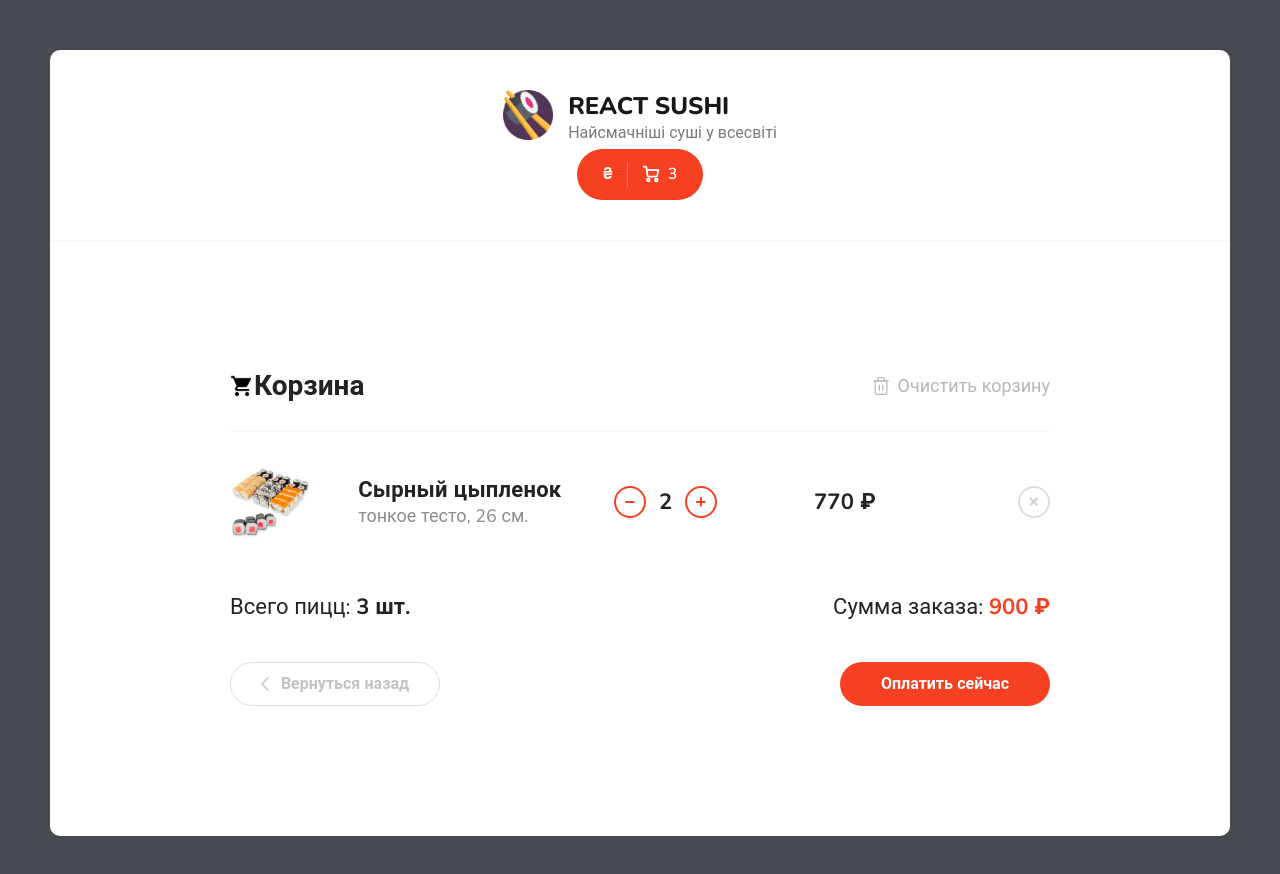
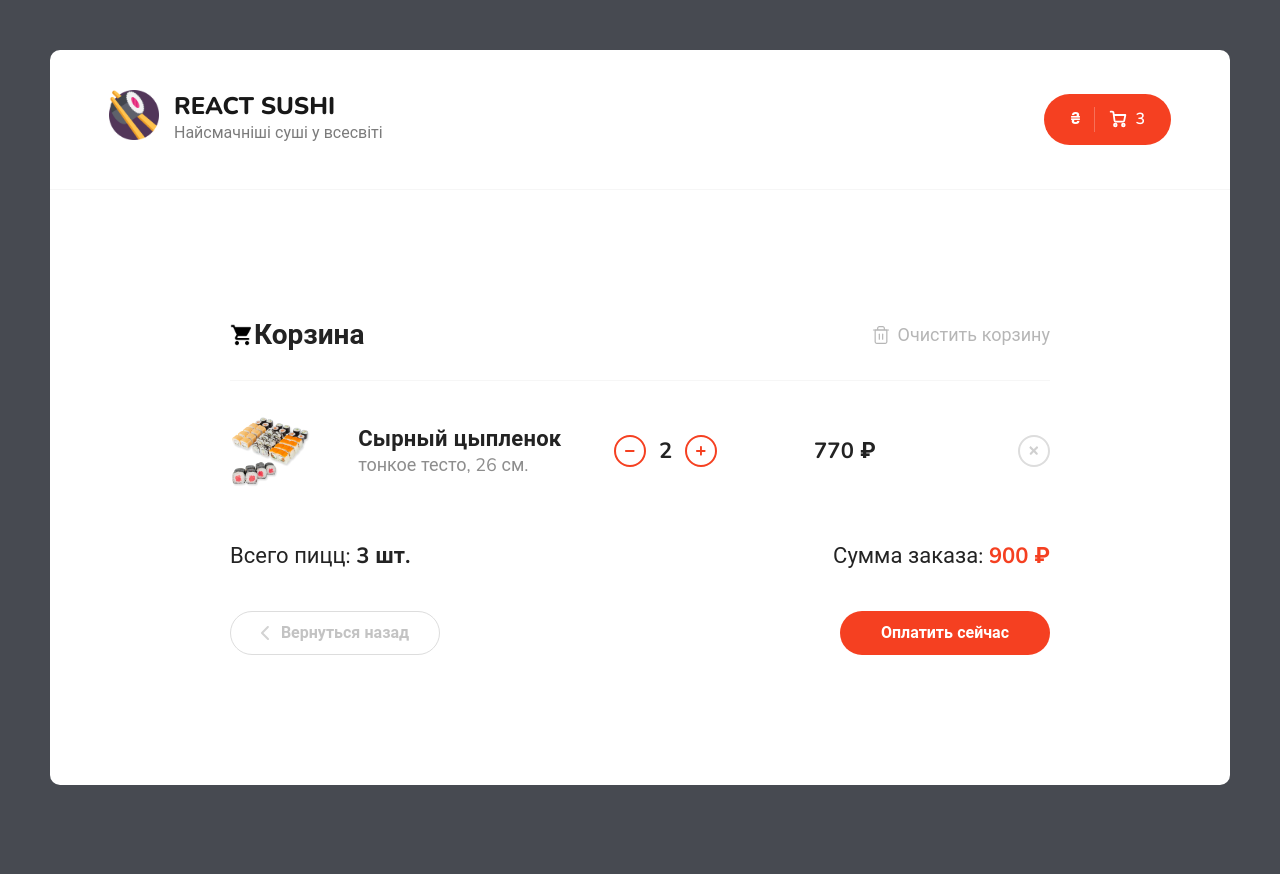
Before and after one commit to RomanRiezanov/React-Sushi, a React (Create React App) app: page /cart in a window 1280 px wide. Shown: the top 874 px of the page. After the commit the page ends 835 px from the top, so only its background shows below. Built offline with nearby package versions, Linux system fonts and the light colour scheme.

Commit message:
chnaged styles on header

```diff
--- a/src/components/Header/Header.module.scss
+++ b/src/components/Header/Header.module.scss
@@ -11,7 +11,9 @@
     display: flex;
     align-items: center;
     justify-content: space-between;
-    flex-direction: column;
+    @media (max-width: $small-mobile) {
+      flex-direction: column;
+    }
   }
 
   &__logo {
```
